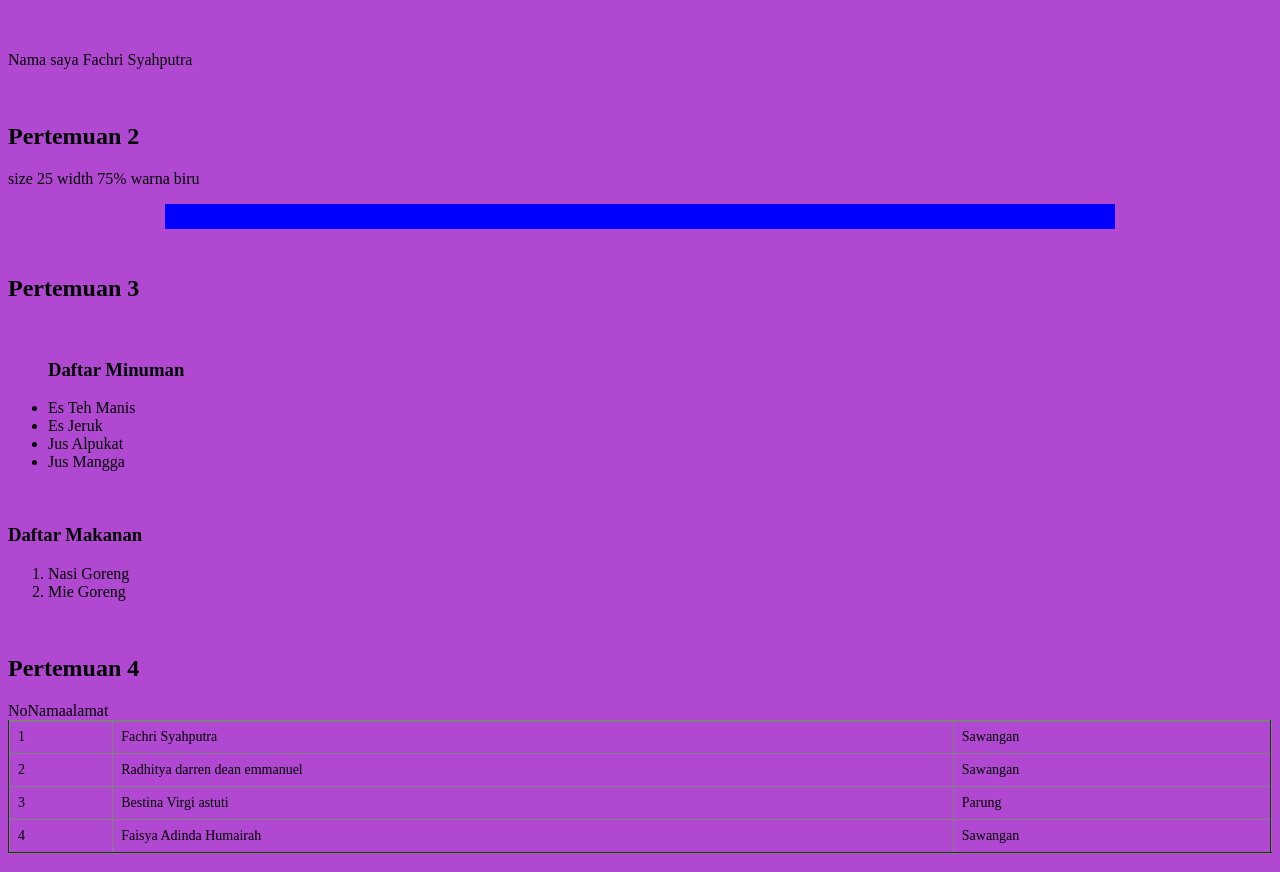
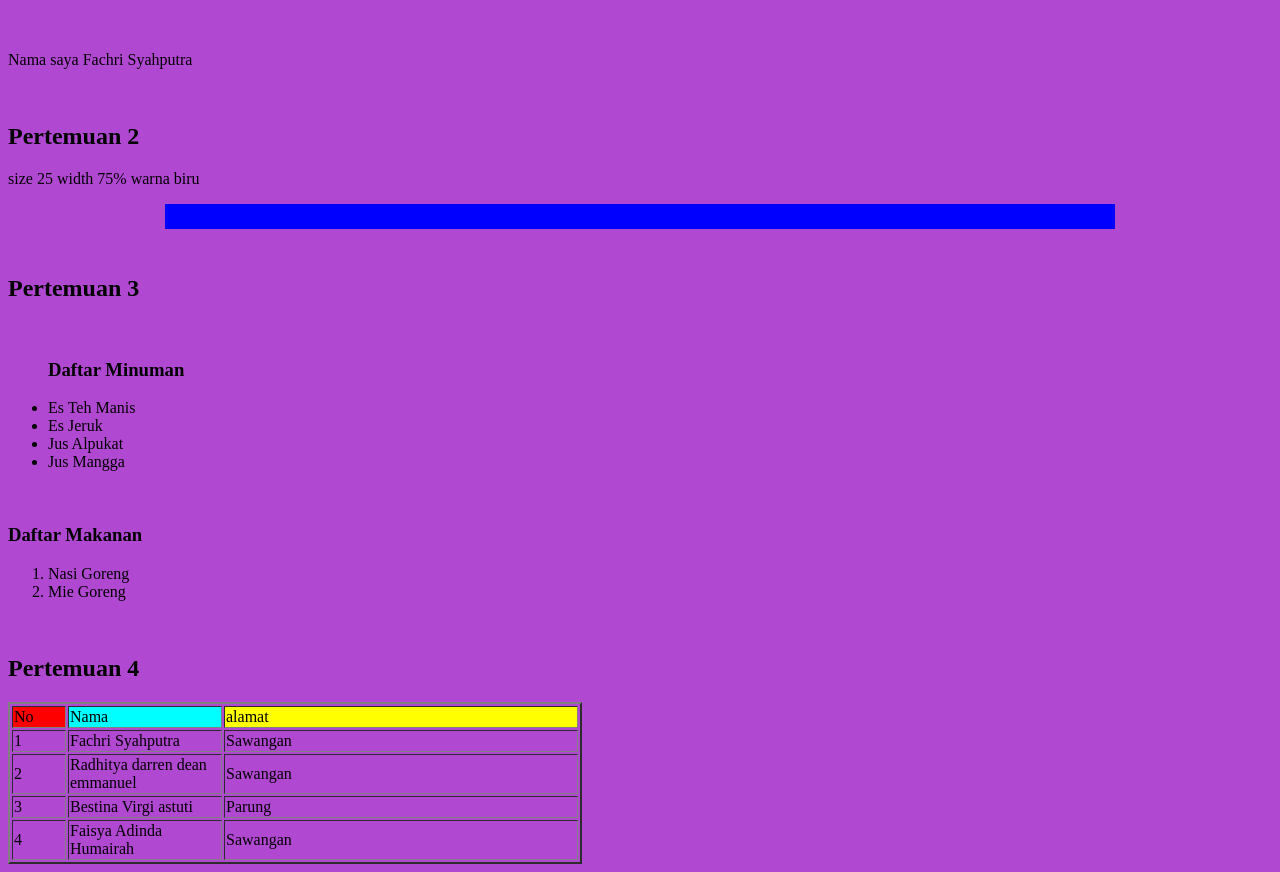
Before and after one commit to NecroDev-creator/Latihan-tjkt2, a plain HTML site: page index.html in a window 1280 px wide. Shown: the part 96-968 px from the top of the page. Drawn offline with Linux system fonts and the light colour scheme.

Commit message:
Update index.html

```diff
--- a/index.html
+++ b/index.html
@@ -4,31 +4,6 @@
 
 	   <title> Latihan Materi TKJT </title>
 		<meta name="viewport" content="width=device-width ,initial-scale=1.0">
-
-		<style>
-			table {
-				width: 100%;
-				border-collapse: collapse;
-			}
-
-			tr, td {
-				padding: 8px;
-				font-size: 14px;
-			}
-
-			@media (max-width: 768px) {
-				body {
-					font-size: 14px;
-				}
-
-				table {font-size: 12px;
-					  }
-			}
-
-
-
-		</style>
-
 	</head>
 
 
@@ -64,9 +39,9 @@
 		<table border="2">
 
 			<tr>
-				<tr width="50px" bgcolor="red">No</tr>
-				<tr width="150px"bgcolor="cyan">Nama</tr>
-				<tr width="350px" bgcolor="yellow">alamat</tr>
+				<td width="50px" bgcolor="red">No</td>
+				<td width="150px"bgcolor="cyan">Nama</td>
+				<td width="350px" bgcolor="yellow">alamat</td>
 			</tr>
 
 			<tr>
```
